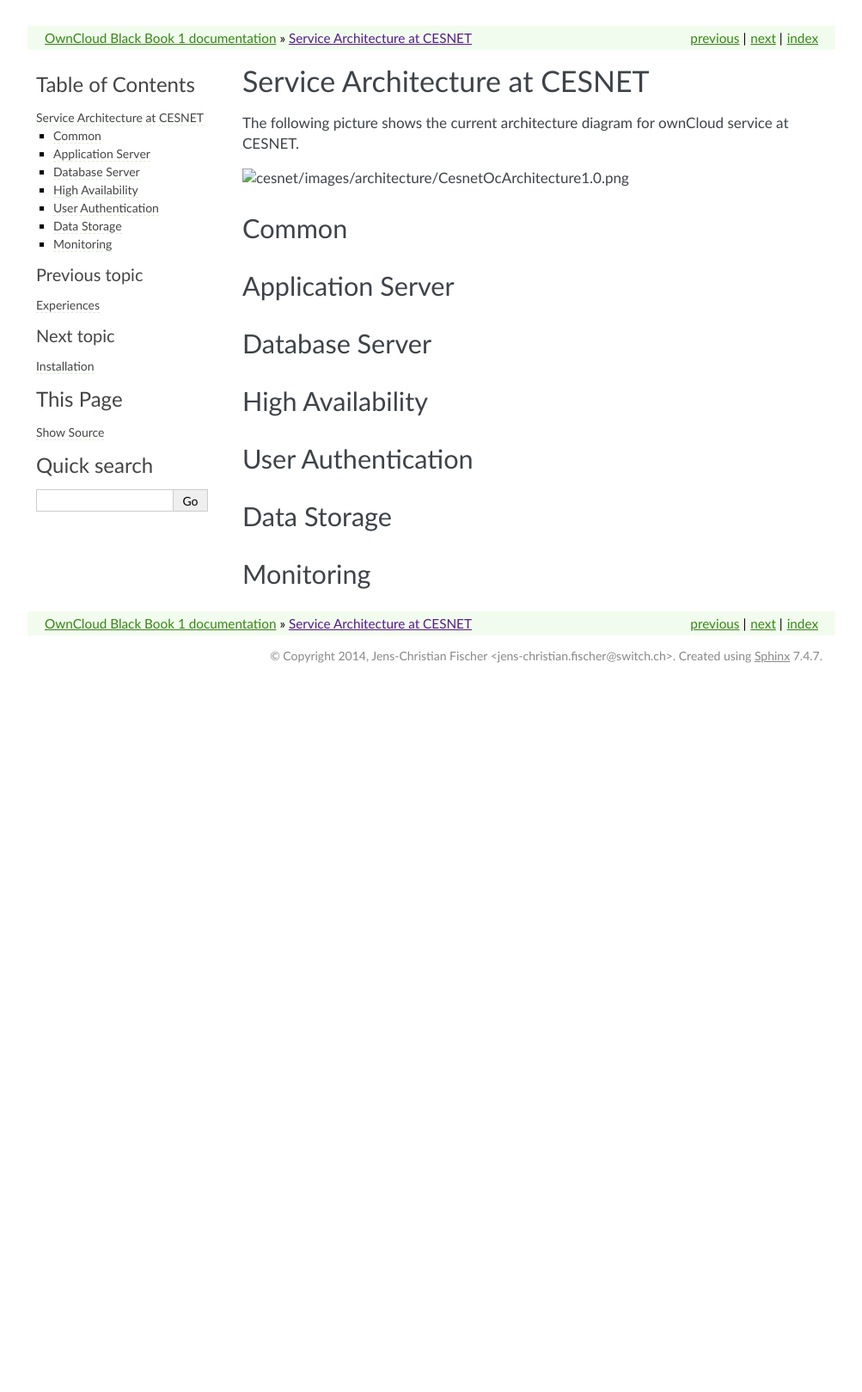
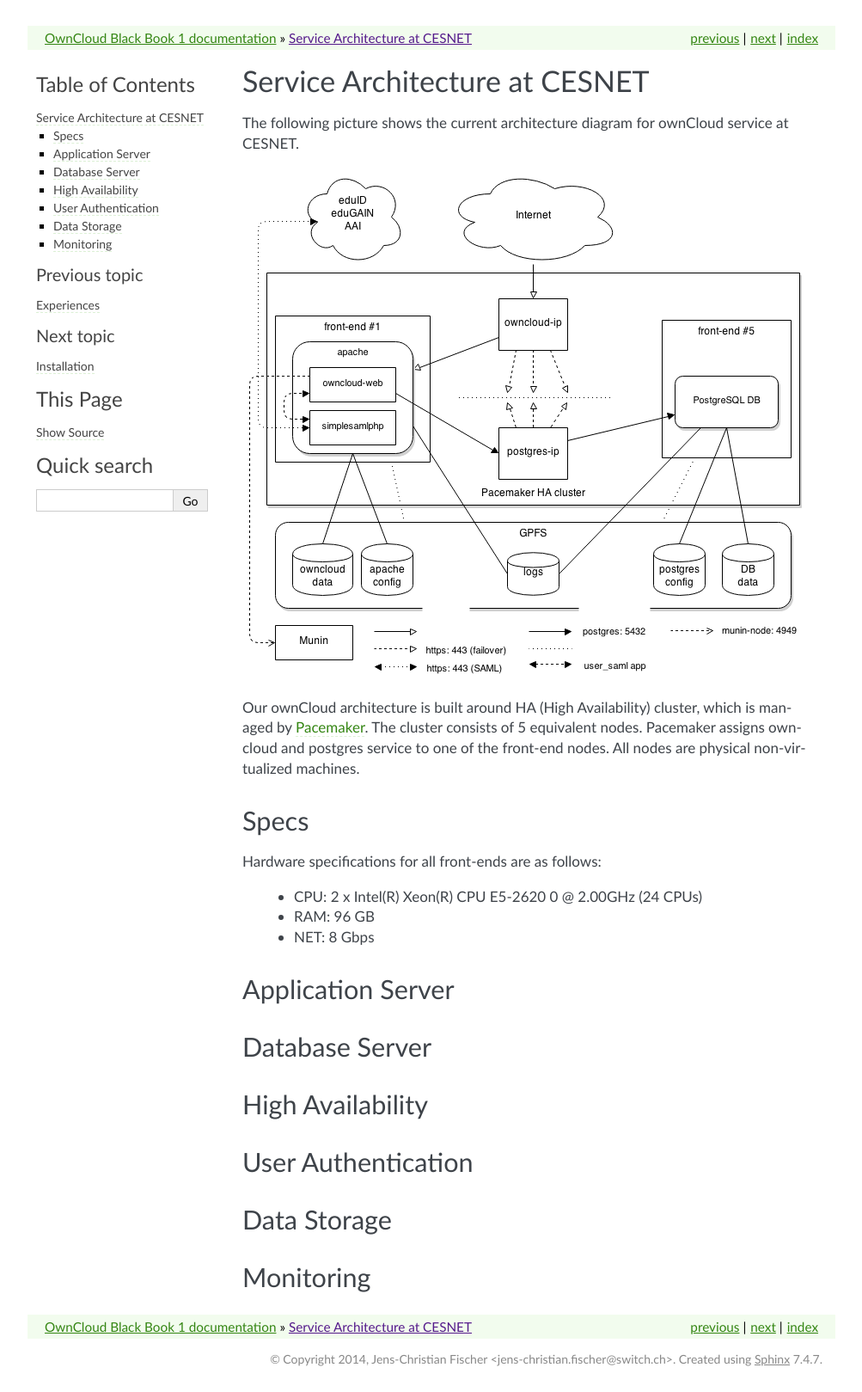
Before and after one commit to switch-ch/cloudservice-owncloud, a Sphinx documentation site: the page built from source/cesnet/architecture.rst, in a window 1280 px wide. Shown: the whole page at 86% size, without its empty margins (138-1141 px from the left). Built offline with Sphinx 7.4.7, drawn with Linux system fonts in a browser that asks for light colours; before the commit the page ends 900 px from its top, so only the background shows below that.

Commit message:
Added cesnet architecture diagram & introduction

```diff
--- a/source/cesnet/architecture.rst
+++ b/source/cesnet/architecture.rst
@@ -6,8 +6,21 @@
 
 .. image:: images/architecture/CesnetOcArchitecture1.0.png
 
-Common
+Our ownCloud architecture is built around HA (High Availability) cluster,
+which is managed by Pacemaker_. The cluster consists of 5 equivalent nodes.
+Pacemaker assigns owncloud and postgres service to one of the front-end nodes.
+All nodes are physical non-virtualized machines.
+
+Specs
 ------
+
+Hardware specifications for all front-ends are as follows:
+
+  * CPU: 2 x Intel(R) Xeon(R) CPU E5-2620 0 @ 2.00GHz (24 CPUs)
+  * RAM: 96 GB
+  * NET: 8 Gbps
+
+
 
 Application Server
 ------------------
@@ -28,3 +41,4 @@
 ----------
 
 .. links
+.. _Pacemaker: http://clusterlabs.org/quickstart-redhat.html
```
Also changed, not shown: source/cesnet/images/architecture/CesnetOcArchitecture1.0.png (added), source/cesnet/installation.rst (line endings or trailing spaces).
